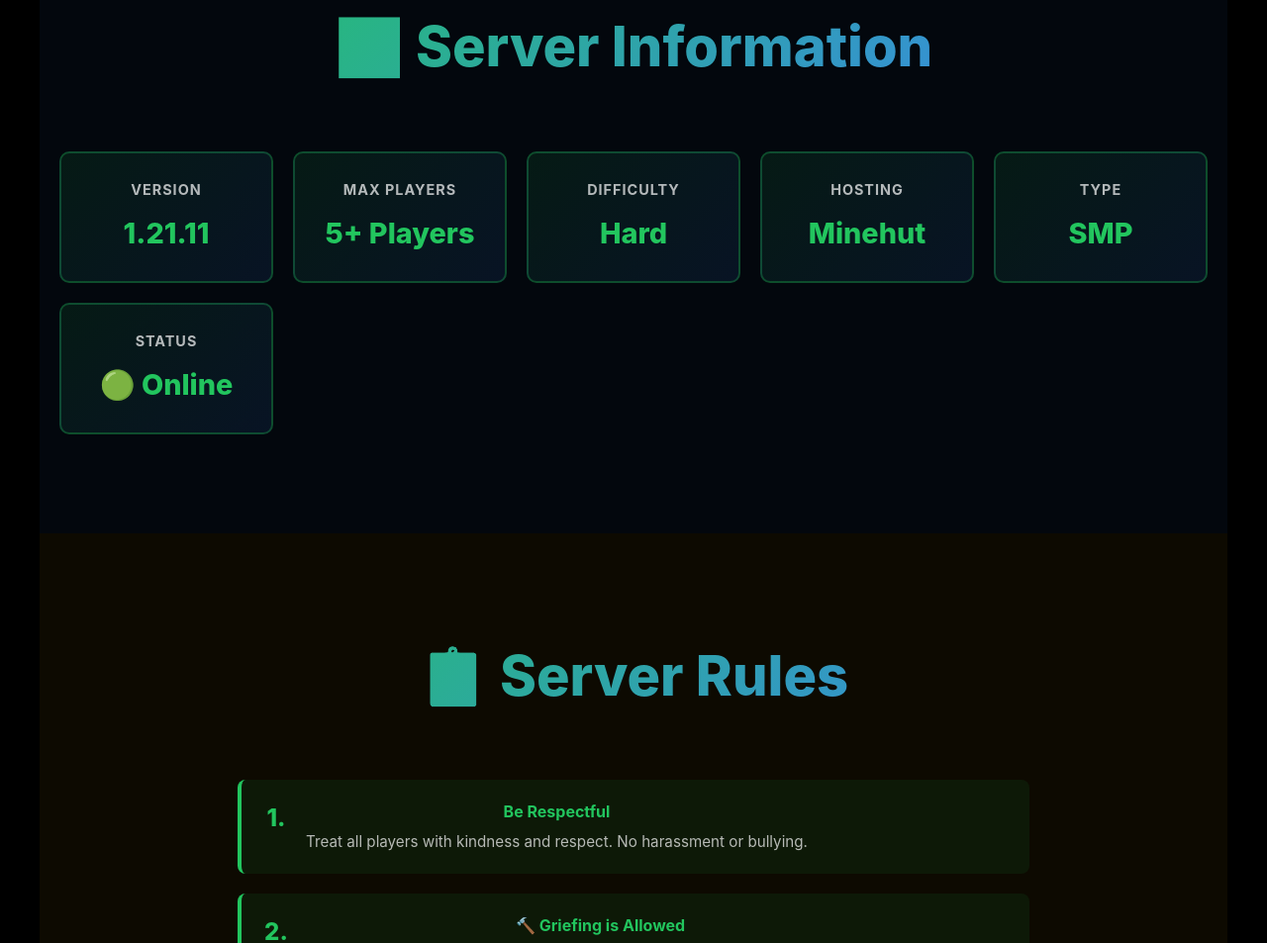
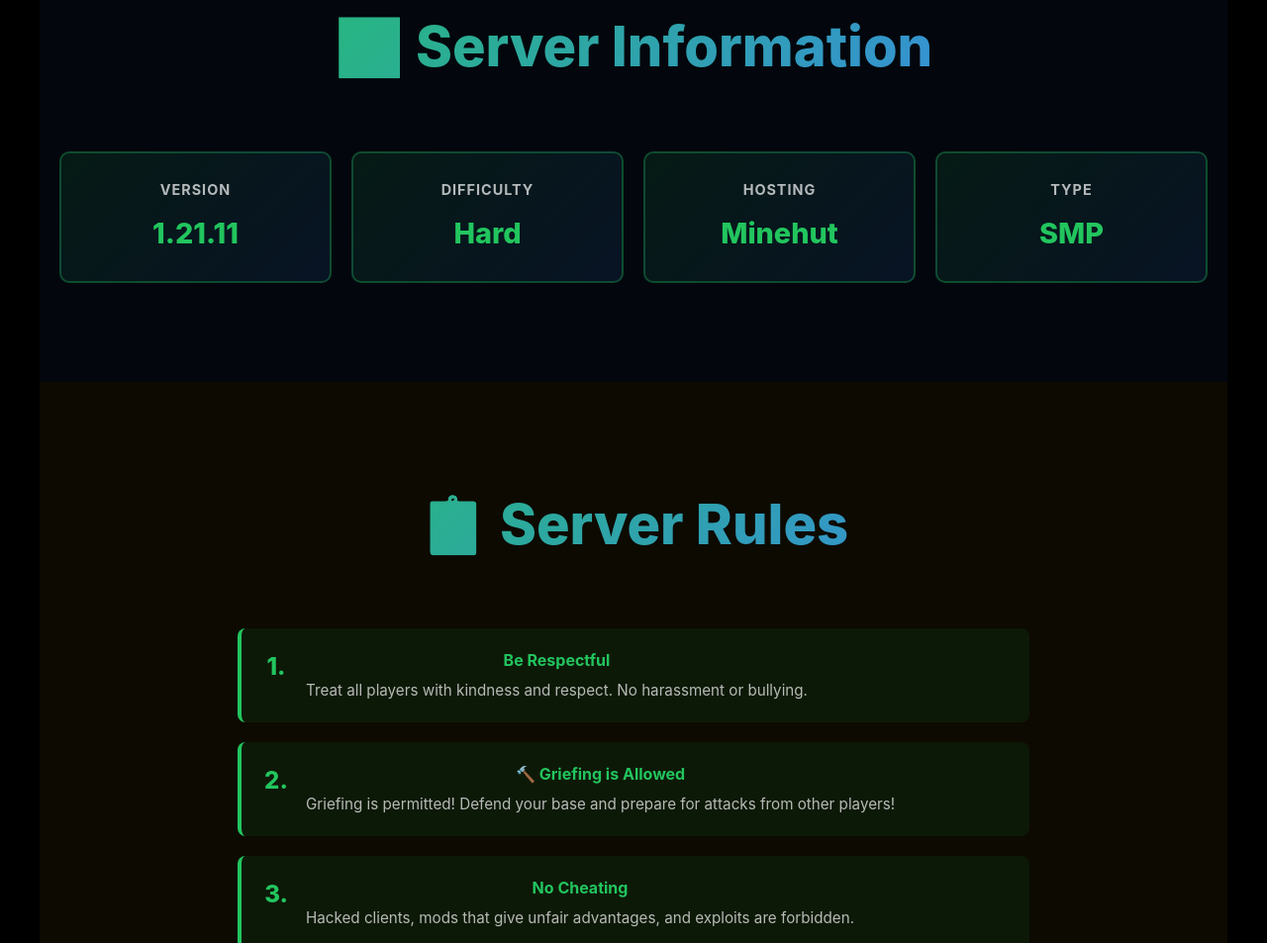
Before and after one commit to communitymanager-dev/BongiaanSMP, a plain HTML site: page index.html in a window 1280 px wide. Shown: the part 1772-2725 px from the top of the page at 99% size. Drawn offline with nearby package versions, Linux system fonts and the light colour scheme.

Commit message:
Update index.html

```diff
--- a/index.html
+++ b/index.html
@@ -112,10 +112,6 @@
                 <h3>Version</h3>
                 <p class="info-value">1.21.11</p>
             </div>
-            <div class="info-card" data-aos="flip-left" data-aos-delay="100">
-                <h3>Max Players</h3>
-                <p class="info-value">5+ Players</p>
-            </div>
             <div class="info-card" data-aos="flip-left" data-aos-delay="200">
                 <h3>Difficulty</h3>
                 <p class="info-value">Hard</p>
@@ -127,10 +123,6 @@
             <div class="info-card" data-aos="flip-left" data-aos-delay="400">
                 <h3>Type</h3>
                 <p class="info-value">SMP</p>
-            </div>
-            <div class="info-card" data-aos="flip-left" data-aos-delay="500">
-                <h3>Status</h3>
-                <p class="info-value" style="color: #22c55e;">🟢 Online</p>
             </div>
         </div>
     </section>
```
